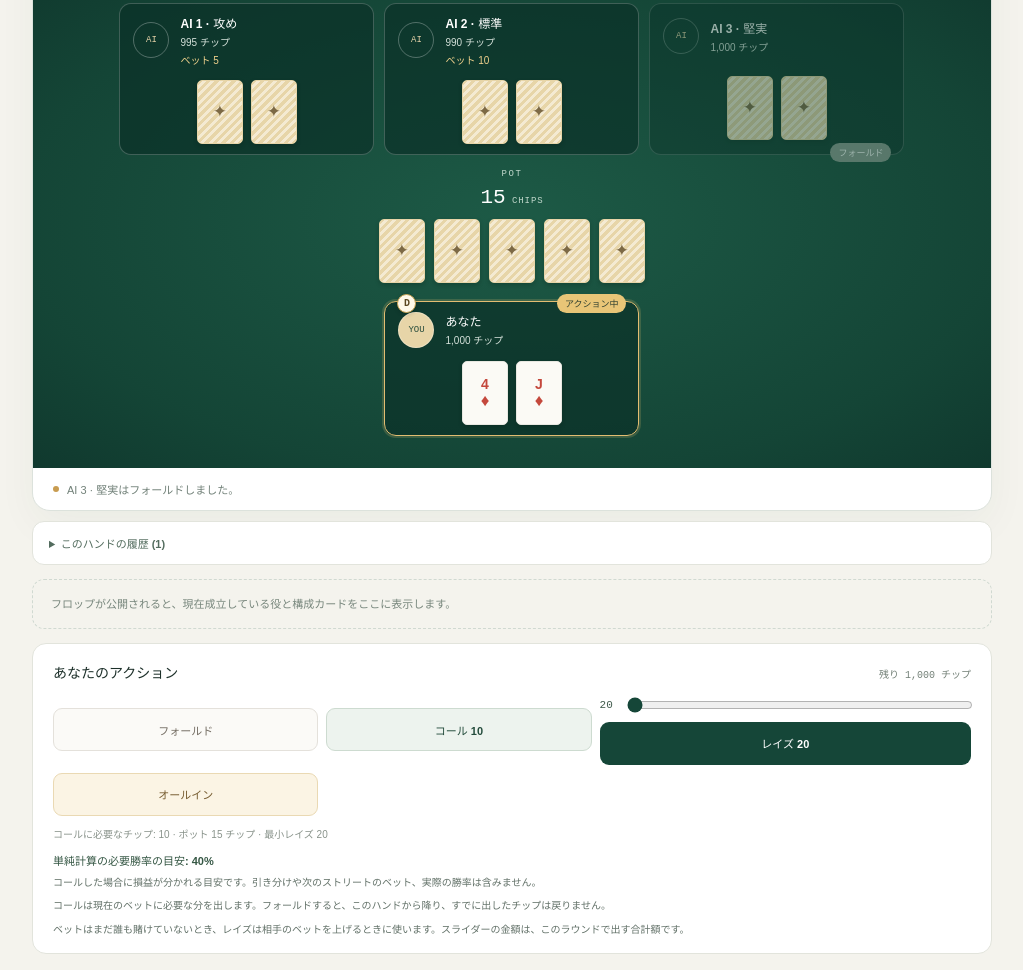
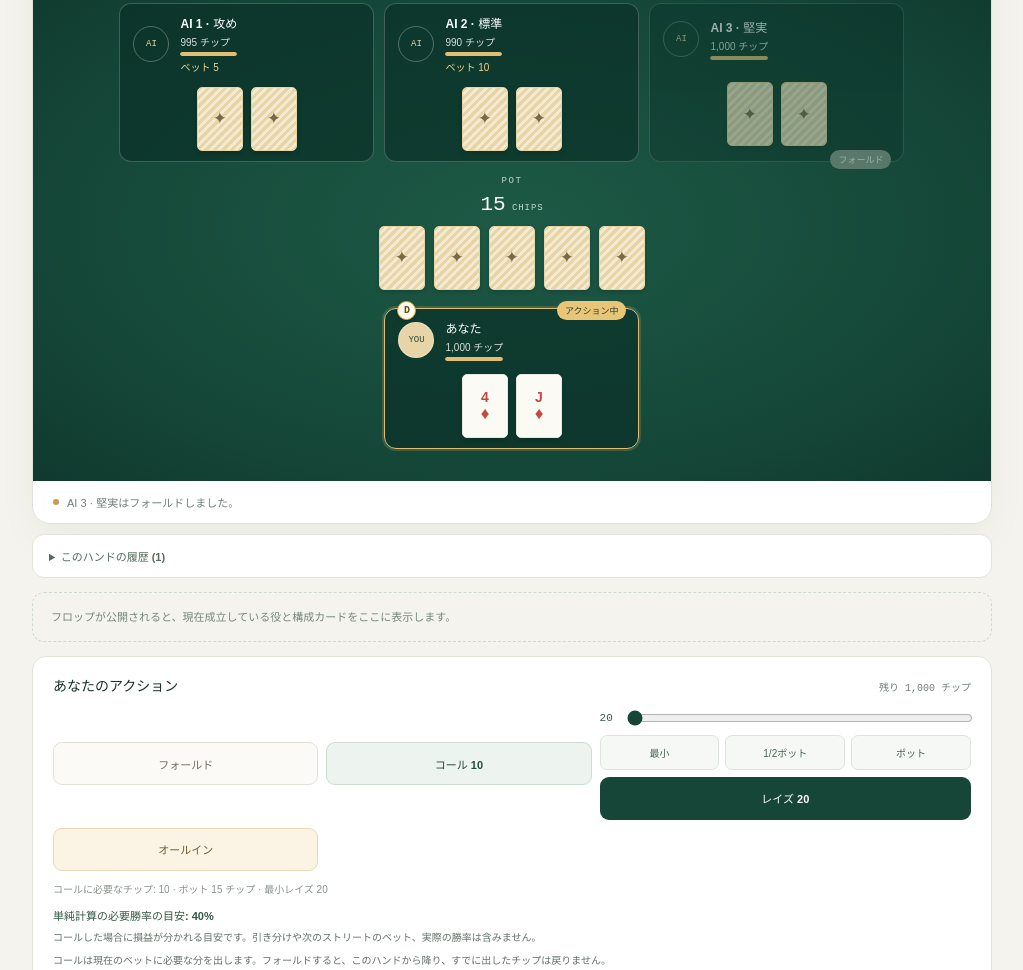
Before and after one commit to astro-root/poker, a website built with Vite: page index.html in a window 1280 px wide. Shown: the part 419-1389 px from the top of the page, without its empty margins (128-1151 px from the left). Built offline with nearby package versions, Linux system fonts and the light colour scheme.

Commit message:
Add stack meters and wager presets

```diff
--- a/src/main.ts
+++ b/src/main.ts
@@ -311,9 +311,10 @@ function render(): void {
   tableCard.append(panelHeader);
 
   const felt = node('div', 'felt');
+  const largestStack = Math.max(1, ...(view.hand?.players.map((player) => player.stack) ?? []));
   const opponents = node('div', 'opponent-seats');
   for (const opponent of (view.hand?.players ?? []).filter((player) => player.id !== humanId)) {
-    opponents.append(renderSeat(playerLabel(opponent.id), opponent, opponent.id === round?.actorId, false, table.buttonPlayerId === opponent.id, Boolean(opponent.holeCards)));
+    opponents.append(renderSeat(playerLabel(opponent.id), opponent, opponent.id === round?.actorId, false, table.buttonPlayerId === opponent.id, Boolean(opponent.holeCards), opponent.stack / largestStack));
   }
   felt.append(opponents);
 
@@ -329,7 +330,7 @@ function render(): void {
   felt.append(center);
 
   const human = view.hand?.players.find((player) => player.id === humanId);
-  felt.append(renderSeat(playerName, human, isHumanTurn, true, table.buttonPlayerId === humanId));
+  felt.append(renderSeat(playerName, human, isHumanTurn, true, table.buttonPlayerId === humanId, false, (human?.stack ?? 0) / largestStack));
   tableCard.append(felt);
 
   const noticeBar = node('div', 'notice-bar');
@@ -433,10 +434,13 @@ function render(): void {
       range.value = range.min;
       range.setAttribute('aria-label', 'ベットまたはレイズ額');
       const amount = node('output', 'wager-amount', formatChips(Number(range.value)));
-      range.addEventListener('input', () => { amount.textContent = formatChips(Number(range.value)); });
+      const updateWager = (): void => {
+        amount.textContent = formatChips(Number(range.value));
+        wagerButton.textContent = `${round!.currentBet === 0 ? 'ベット' : 'レイズ'} ${formatChips(Number(range.value))}`;
+      };
+      range.addEventListener('input', updateWager);
       const wagerButton = node('button', 'action-button primary-action', `${round!.currentBet === 0 ? 'ベット' : 'レイズ'} ${amount.textContent}`);
       wagerButton.type = 'button';
-      range.addEventListener('input', () => { wagerButton.textContent = `${round!.currentBet === 0 ? 'ベット' : 'レイズ'} ${formatChips(Number(range.value))}`; });
       wagerButton.disabled = aiThinking;
       wagerButton.addEventListener('click', () => {
         const target = Number(range.value);
@@ -444,7 +448,31 @@ function render(): void {
           ? { type: 'all-in' }
           : { type: round!.currentBet === 0 ? 'bet' : 'raise', to: target });
       });
-      wager.append(amount, range, wagerButton);
+      const presets = node('div', 'wager-presets');
+      const setPreset = (target: number): void => {
+        const min = Number(range.min);
+        const max = Number(range.max);
+        range.value = String(Math.max(min, Math.min(max, target)));
+        range.dispatchEvent(new Event('input', { bubbles: true }));
+      };
+      const pot = view.hand?.pot ?? 0;
+      const amountToMatch = round!.currentBet === 0 ? 0 : legal.callAmount;
+      const potAfterCall = pot + amountToMatch;
+      const potTarget = (fraction: number): number => round!.currentBet === 0
+        ? Math.floor(pot * fraction)
+        : round!.currentBet + Math.floor(potAfterCall * fraction);
+      for (const preset of [
+        { label: '最小', target: Number(range.min) },
+        { label: '1/2ポット', target: potTarget(0.5) },
+        { label: 'ポット', target: potTarget(1) },
+      ]) {
+        const presetButton = node('button', 'wager-preset', preset.label);
+        presetButton.type = 'button';
+        presetButton.setAttribute('aria-label', `${preset.label}サイズを選択`);
+        presetButton.addEventListener('click', () => setPreset(preset.target));
+        presets.append(presetButton);
+      }
+      wager.append(amount, range, presets, wagerButton);
       actions.append(wager);
     }
     const canMoveAllIn = legal.canRaise || me.stack <= legal.callAmount;
@@ -531,12 +559,18 @@ function render(): void {
   app!.replaceChildren(shell);
 }
 
-function renderSeat(name: string, seat: { id: string; stack: number; folded: boolean; holeCards: readonly [Card, Card] | null; streetContribution: number } | undefined, active: boolean, showCards: boolean, isDealer: boolean, revealOpponentCards = false): HTMLElement {
+function renderSeat(name: string, seat: { id: string; stack: number; folded: boolean; holeCards: readonly [Card, Card] | null; streetContribution: number } | undefined, active: boolean, showCards: boolean, isDealer: boolean, revealOpponentCards = false, stackRatio = 1): HTMLElement {
   const card = node('div', `player-seat${active ? ' active-seat' : ''}${seat?.folded ? ' folded-seat' : ''}${showCards ? ' human-seat' : ''}`);
   const avatar = node('span', 'avatar', showCards ? 'YOU' : 'AI');
   const details = node('div', 'seat-details');
   details.append(node('strong', '', name));
   details.append(node('span', 'seat-stack', `${formatChips(seat?.stack ?? 0)} チップ`));
+  const stackMeter = node('span', 'stack-meter');
+  stackMeter.setAttribute('aria-hidden', 'true');
+  const stackFill = node('span', 'stack-meter-fill');
+  stackFill.style.width = `${Math.max(0, Math.min(1, stackRatio)) * 100}%`;
+  stackMeter.append(stackFill);
+  details.append(stackMeter);
   if (seat && seat.streetContribution > 0) details.append(node('span', 'seat-bet', `ベット ${formatChips(seat.streetContribution)}`));
   card.append(avatar, details);
   if (isDealer) card.append(node('span', 'dealer-button', 'D'));
--- a/src/style.css
+++ b/src/style.css
@@ -55,6 +55,8 @@ button:disabled { cursor: not-allowed; opacity: .48; }
 .seat-details { display: grid; gap: 3px; min-width: 0; }
 .seat-details strong { overflow: hidden; font-size: 12px; text-overflow: ellipsis; white-space: nowrap; }
 .seat-stack { color: #d5e1da; font-size: 10px; }
+.stack-meter { display: block; width: min(100%, 110px); height: 4px; overflow: hidden; border-radius: 999px; background: #ffffff2b; }
+.stack-meter-fill { display: block; height: 100%; border-radius: inherit; background: #e2bd72; transition: width .2s ease; }
 .seat-bet { color: #f0d18c; font-size: 10px; }
 .hole-cards { margin-left: auto; }
 .playing-card { display: flex; width: 39px; height: 54px; flex-direction: column; align-items: center; justify-content: center; border: 1px solid #e8e8e1; border-radius: 5px; background: #fbfaf5; box-shadow: 0 2px 4px #00170d38; color: #1f2b26; }
@@ -111,7 +113,7 @@ button:disabled { cursor: not-allowed; opacity: .48; }
 .action-grid { display: grid; grid-template-columns: repeat(2, minmax(0, 1fr)); gap: 8px; }
 .action-button { min-height: 43px; border: 1px solid transparent; border-radius: 9px; padding: 10px 13px; font-size: 11px; font-weight: 600; transition: transform .12s, background .12s; }
 .action-button:not(:disabled):active { transform: translateY(1px); }
-.action-button:focus-visible, .wager-range:focus-visible, .glossary summary:focus-visible { outline: 3px solid #c89c50; outline-offset: 3px; }
+.action-button:focus-visible, .wager-range:focus-visible, .wager-preset:focus-visible, .glossary summary:focus-visible { outline: 3px solid #c89c50; outline-offset: 3px; }
 .primary-action { background: var(--green); color: white; }
 .primary-action:hover:not(:disabled) { background: #0e372d; }
 .secondary-action { border-color: #cddbd0; background: #edf3ee; color: #244c3c; }
@@ -121,6 +123,9 @@ button:disabled { cursor: not-allowed; opacity: .48; }
 .wager-control { display: grid; grid-column: 1 / -1; grid-template-columns: auto 1fr; align-items: center; gap: 7px 12px; }
 .wager-amount { color: #405b4c; font-family: 'DM Mono', monospace; font-size: 11px; }
 .wager-range { width: 100%; accent-color: var(--green); }
+.wager-presets { display: grid; grid-column: 1 / -1; grid-template-columns: repeat(3, minmax(0, 1fr)); gap: 6px; }
+.wager-preset { min-height: 35px; border: 1px solid #dce5dd; border-radius: 7px; background: #f5f8f4; color: #496553; font-size: 10px; }
+.wager-preset:hover { background: #eaf1e9; }
 .wager-control .action-button { grid-column: 1 / -1; }
 .action-hint { margin: 11px 0 0; color: #89938b; font-size: 10px; line-height: 1.6; }
 .pot-odds { margin: 9px 0 0; color: #355744; font-size: 11px; font-weight: 700; }
```
Also changed, not shown: README.md.
